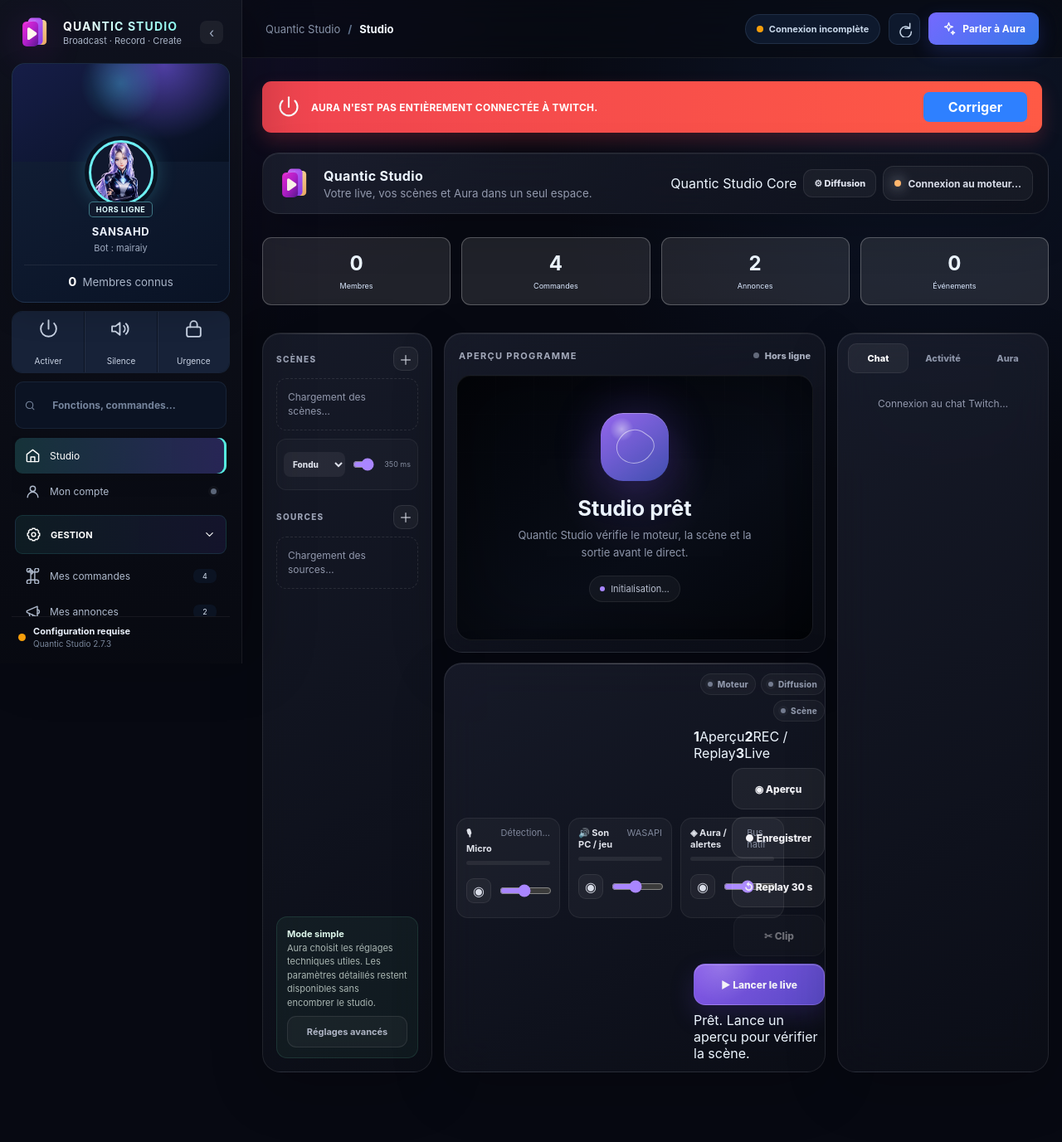
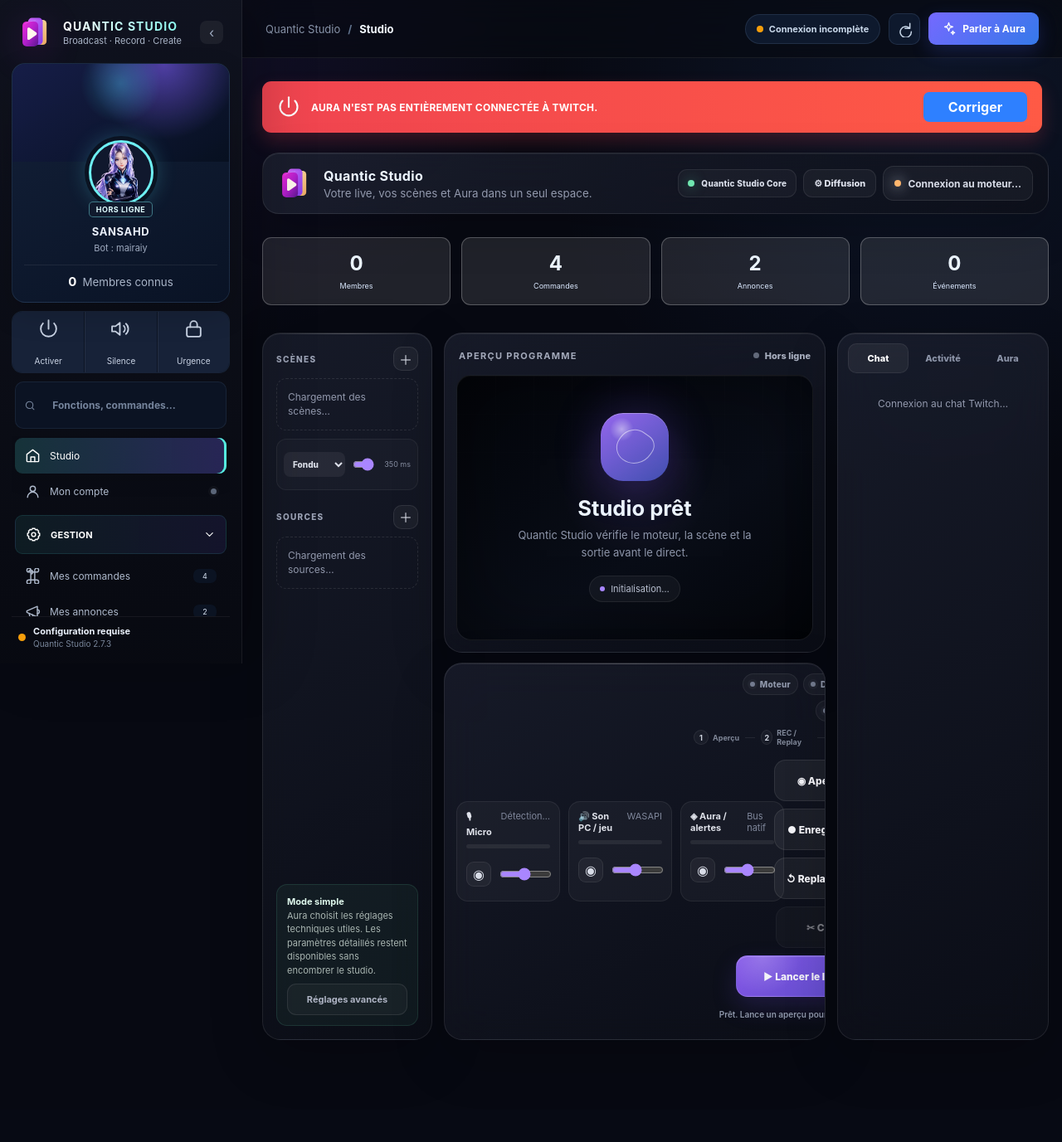
Before and after one commit to XDSawyerLoL/Auralive, a FastAPI app: page / in a window 1280 px wide. Shown: the whole page at 83% size. After the commit the page ends 1254 px from the top, so only its background shows below. Run offline with FastAPI, Linux system fonts and the light colour scheme; data comes from the database, SQL or seed files in the repository; data that the repository does not hold is empty.

Commit message:
UX 2.7.4 — clarifier états et progression des boutons

```diff
--- a/app/web/static/aura-studio.css
+++ b/app/web/static/aura-studio.css
@@ -1569,3 +1569,117 @@
   height:100%;
   display:block;
 }
+
+
+/* Quantic Studio 2.7.4 — stabilité et lisibilité des contrôles */
+.studio-native-badge{
+  display:inline-flex;
+  align-items:center;
+  gap:8px;
+  min-height:34px;
+  padding:0 11px;
+  border:1px solid rgba(255,255,255,.08);
+  border-radius:11px;
+  color:#d9deea;
+  background:rgba(255,255,255,.035);
+  font-size:10px;
+  font-weight:800;
+  letter-spacing:.02em;
+}
+.studio-native-badge i{
+  width:8px;
+  height:8px;
+  border-radius:50%;
+  background:var(--studio-green);
+  box-shadow:0 0 14px rgba(73,220,164,.52);
+}
+
+.studio-control-guide{
+  display:flex;
+  align-items:center;
+  justify-content:flex-end;
+  gap:7px;
+  margin-bottom:8px;
+  color:#7f8798;
+  font-size:9px;
+  font-weight:700;
+}
+.studio-control-guide span{
+  display:inline-flex;
+  align-items:center;
+  gap:5px;
+}
+.studio-control-guide span b{
+  display:grid;
+  place-items:center;
+  width:18px;
+  height:18px;
+  border:1px solid rgba(255,255,255,.08);
+  border-radius:50%;
+  color:#cfd4df;
+  background:rgba(255,255,255,.035);
+  font-size:9px;
+}
+.studio-control-guide>i{
+  width:16px;
+  height:1px;
+  background:rgba(255,255,255,.08);
+}
+
+.studio-action-feedback{
+  min-height:18px;
+  margin-top:7px;
+  text-align:right;
+  color:#8e97aa;
+  font-size:10px;
+  font-weight:600;
+}
+.studio-action-feedback[data-kind="working"]{color:#d1bcff}
+.studio-action-feedback[data-kind="ok"]{color:#94e7c4}
+.studio-action-feedback[data-kind="warn"]{color:#efc878}
+.studio-action-feedback[data-kind="error"]{color:#ff9caf}
+
+.studio-control.pending{
+  position:relative;
+  overflow:hidden;
+  cursor:wait;
+}
+.studio-control.pending::after{
+  content:"";
+  position:absolute;
+  inset:0;
+  background:linear-gradient(110deg,transparent 25%,rgba(255,255,255,.08) 45%,transparent 65%);
+  transform:translateX(-100%);
+  animation:quanticStudioPending 1.05s linear infinite;
+}
+@keyframes quanticStudioPending{
+  to{transform:translateX(100%)}
+}
+
+.studio-dashboard.is-busy .studio-control:not(.pending),
+.studio-dashboard.is-busy .studio-mini-action,
+.studio-dashboard.is-busy .studio-source-configure,
+.studio-dashboard.is-busy .studio-source-remove,
+.studio-dashboard.is-busy .studio-source-visibility{
+  opacity:.52;
+}
+
+.studio-control:disabled{
+  cursor:not-allowed;
+  filter:saturate(.55);
+  opacity:.46;
+}
+.studio-control.live.needs-setup{
+  border-color:rgba(239,200,120,.25);
+  background:rgba(239,200,120,.075);
+  color:#f3d899;
+}
+.studio-control.live.active{
+  box-shadow:0 0 24px rgba(255,78,107,.13);
+}
+
+@media(max-width:760px){
+  .studio-native-badge{justify-content:center;width:100%}
+  .studio-control-guide{justify-content:center;flex-wrap:wrap}
+  .studio-action-feedback{text-align:center}
+}
```
